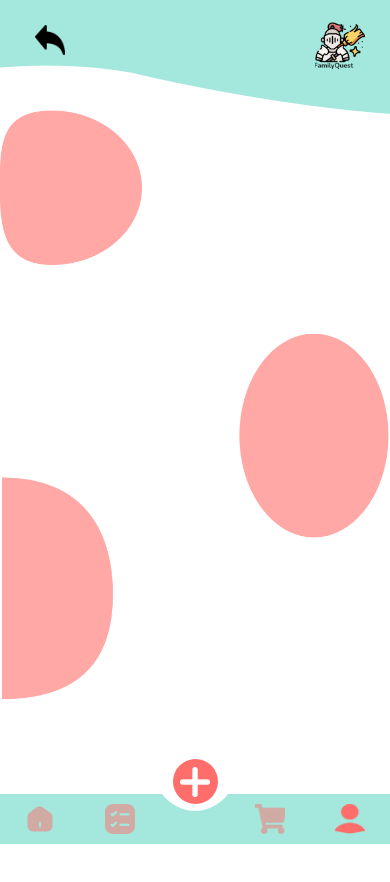
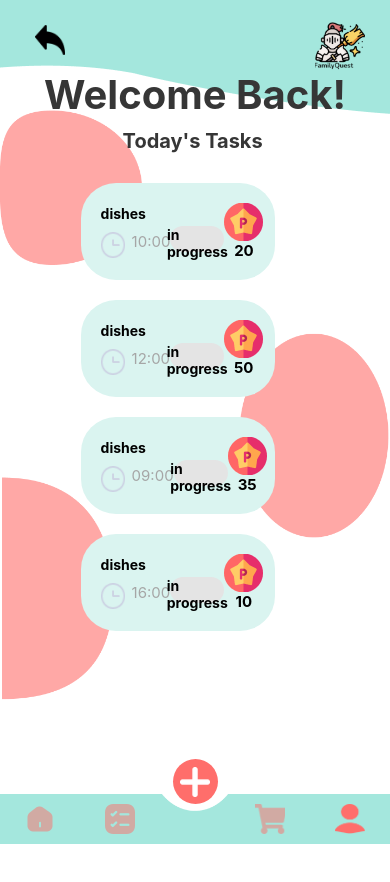
Before and after one commit to FamilyQuest/FQ_project, a React Native app: screen / in a window 390 px wide. Shown: the top 882 px of the page. Built offline with nearby package versions, Linux system fonts and the light colour scheme.

Commit message:
ui ready

```diff
--- a/App.js
+++ b/App.js
@@ -1,8 +1,8 @@
-import { View } from 'react-native';
+import { View, StyleSheet, Text } from 'react-native';
 import PageTemplate from './components/PageTemplate';
-
+import * as React from "react";
 export default function App() {
   return (
-    <PageTemplate />
+      <PageTemplate/>
   );
 }
--- /dev/null
+++ b/components/ListForWelcomPage.jsx
@@ -0,0 +1,31 @@
+import React from 'react';
+import { StyleSheet, Text, View } from 'react-native';
+import Task from './Task';
+
+const TasksList = () => {
+    return(
+        <View style={styles.tasksWrapper}>
+            <View style={styles.items}>
+                {/*this is where the tasks will go!*/}
+                <Task/>
+                <Task/>
+                <Task/>
+                <Task/>
+                <Task/>
+                <Task/>
+                <Task/>
+                <Task/>
+            </View>
+        </View>
+    );
+};
+
+const styles = StyleSheet.create({
+    tasksWrapper:{
+        paddingHorizontal: 20,
+    },
+    itesm:{
+
+    },
+});
+export default TasksList;
--- a/components/PageTemplate.jsx
+++ b/components/PageTemplate.jsx
@@ -1,6 +1,8 @@
 import React from 'react';
-import { View, ImageBackground } from 'react-native';
+import { View, ImageBackground, Text } from 'react-native';
 import { I18nManager } from "react-native";
+import SubHeader from './SubHeaderWelcomPage';
+import TaskList from './ListForWelcomPage';
 
 I18nManager.forceRTL(false);
 I18nManager.allowRTL(false);
@@ -16,6 +18,8 @@ const PageTemplate = () => {
       source={require('../assets/Backgrounds/bg1.png')}>
       <Header/>
       <View style={{height: "100%",width: "100%"}}>
+        <SubHeader/>
+
       </View>
       <Footer/>
     </ImageBackground>
--- /dev/null
+++ b/components/SubHeaderWelcomPage.jsx
@@ -0,0 +1,47 @@
+import React from 'react';
+import { StyleSheet, Text, View, ScrollView } from 'react-native';
+import Task from './Task';
+const SubHeader = () => {
+  return (
+    <View style={styles.container}>
+        <Text style={styles.sectionTitle}>Welcome Back!</Text>
+        <Text style={styles.sectionSubTitle}>Today's Tasks </Text>
+
+        <View style={styles.items}>
+          {/*this is where the tasks will go!*/}
+          <Task text={'dishes'} time={'10:00'} points={20} />
+          <Task text={'dishes'} time={'12:00'} points={50}/>
+          <Task text={'dishes'} time={'09:00'} points={35}/>
+          <Task text={'dishes'} time={'16:00'} points={10}/>
+        </View>
+    </View>
+  );
+};
+
+const styles = StyleSheet.create({
+  container: {
+    flex: 1,
+    alignItems: 'center',
+    paddingVertical: 10,
+  },
+  items: {
+    marginTop:30,
+  },
+  sectionTitle: {
+    fontSize: 40,
+    color: '#363636',
+    fontWeight: 'bold',
+    alignSelf:'center',
+    // fontFamily: 'FredokaOne-Regular',
+  },
+  sectionSubTitle: {
+    fontSize: 20,
+    color: '#363636',
+    fontWeight: 'bold',
+    alignSelf:'center',
+    marginTop:10,
+    // fontFamily: 'Nunito',
+  },
+});
+
+export default SubHeader;
--- /dev/null
+++ b/components/Task.js
@@ -0,0 +1,84 @@
+import React from "react";
+import { View, Text, StyleSheet, TouchableOpacity, Image } from 'react-native';
+
+
+const Task = (props) => {
+    return (
+        <View style={styles.item}>
+
+            <View style={styles.itemLeft}>
+                <Text style={styles.itemText}>{props.text}</Text>
+
+                <View style={styles.timeLeft}>
+                    <Image style={styles.clockImage}
+                        source={require('../assets/Home/Clock.png')} />
+                    <Text style={styles.timetext}>{props.time}</Text>
+                </View>
+            </View>
+            <View style={styles.itemCenter}>
+            <Text style={styles.textCenter} >in progress</Text>
+
+            </View>
+            <View style={styles.itemRight}>
+                <Image style={styles.pointImage}
+                    source={require('../assets/Home/Points.png')} />
+                <Text style={styles.pointstext}>{props.points}</Text>
+            </View>
+
+        </View>
+    )
+}
+
+const styles = StyleSheet.create({
+    item: {
+        backgroundColor: '#DAF4F0',
+        padding: 20,
+        borderRadius: 35,
+        flexDirection: 'row',
+        alignItems: 'center',
+        justifyContent: 'space-between',
+        marginBottom: 20,
+        width:'85%',
+    },
+    itemLeft: {
+        flexDirection: 'column',
+        // flexWrap:'wrap',
+    },
+    clockImage: {
+        width: 24,
+        height: 26,
+        marginRight: 7,
+    },
+    itemText: {
+        marginBottom: 10,
+        fontWeight: 'bold',
+        maxWidth:'100%',
+    },
+    timeLeft: {
+        flexDirection: 'row',
+    },
+    timetext: {
+        color: '#A6A6A6',
+        fontSize: 15,
+    },
+    itemRight: {
+        alignItems: 'center',
+    },
+    pointstext: {
+        fontWeight: 'bold',
+        fontSize: 15,
+    },
+    itemCenter:{
+        width:'35%',
+        height:'45%',
+        backgroundColor:'#E4E4E4',
+        borderRadius:50,
+        marginTop: '10%',
+    },
+    textCenter:{
+        alignSelf:'center',
+        fontWeight: 'bold',
+    }
+});
+
+export default Task;
```
Also changed, not shown: assets/Home/Points.png.
